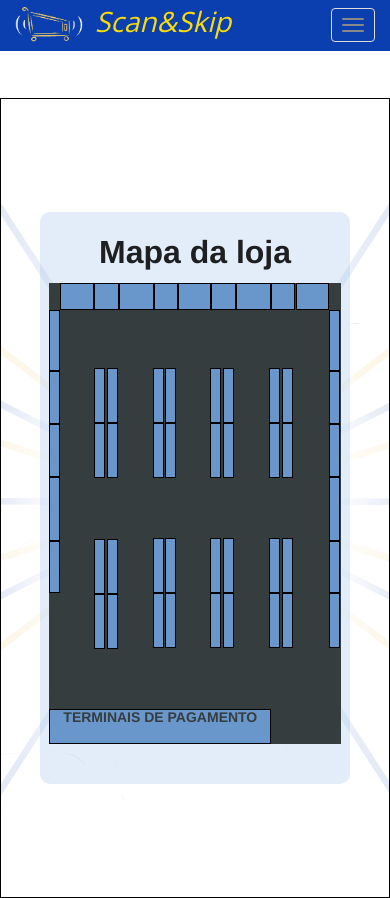
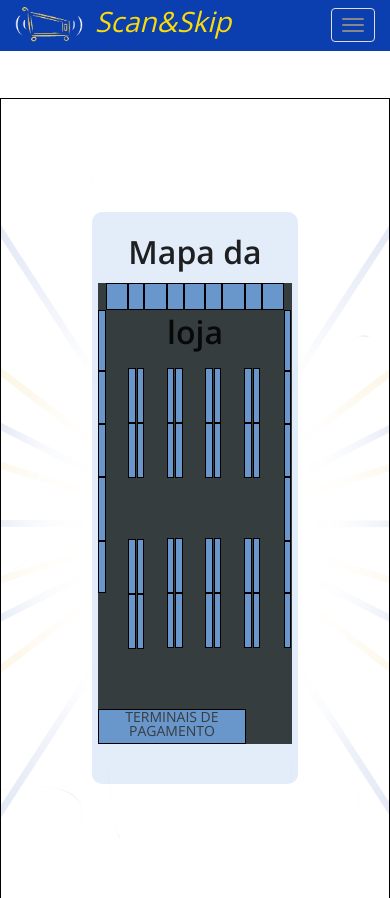
Before and after one commit to jhkersul/ScanSkip_Carrinho, a Django app: page /mapa in a window 390 px wide. Run offline with Django 3.2, Linux system fonts and the light colour scheme; parts of the project's set-up code (start-up, migrations or seed data) failed here and were passed over; some libraries are stand-ins or nearby versions.

Commit message:
Corrigindo link para o mapa no header e responsividade do mapa

```diff
--- a/carrinho/Templates/css/mapa.css
+++ b/carrinho/Templates/css/mapa.css
@@ -1,10 +1,23 @@
 body {
   background-color: rgb(255, 255, 255);
-  font: 800 1em/2.3 'Open Sans';
-  color: rgb(54, 61, 63);
+  font: 400 1em/2.5 'Open Sans';
+  color: rgba(0, 0, 0, 0.87);
 }
 
 .background {
+  z-index: -1;
+  position: fixed;
+  top: 0;
+  float: left;
+  width: 100%;
+  min-height: 100vh;
+  border: 1px double rgb(0, 0, 0);
+  background-image: url('images/Scan&Skip%20Background.png');
+  background-size: cover;
+  background-position: center center;
+}
+
+.principalMapa {
   position: absolute;
   top: 0;
   left: 0;
@@ -13,10 +26,6 @@
   width: 100%;
   height: 800px;
   margin: 0 auto;
-  border: 1px double rgb(0, 0, 0);
-  background: url('../images/Scan&Go.png') rgb(255, 255, 255);
-  background-size: cover;
-  background-position: center center;
 }
 
 .containerMapa {
--- a/carrinho/Templates/header---footer.html
+++ b/carrinho/Templates/header---footer.html
@@ -34,7 +34,7 @@
                 <ul class="nav navbar-nav navbar-right">
                     <li><a href="https://scan-skip-teste.herokuapp.com/sobre" class="botaoBarra">Como usar</a></li>
                     {% if request.session.logado %}
-                        <li><a href="https://scan-skip-teste.herokuapp.com/mapa" class="botaoBarra">Mapa</a></li>
+                        <li><a href="https://scan-skip-carrinho-teste.herokuapp.com/mapa" class="botaoBarra">Mapa</a></li>
                         <li><a href="https://scan-skip-carrinho-teste.herokuapp.com/" class="botaoBarra">Carrinho</a></li>
                         <li><a href="https://scan-skip-teste.herokuapp.com/perfil" class="botaoBarra">Minha Conta</a></li>
                         <li><a href="https://scan-skip-carrinho-teste.herokuapp.com/logout" class="botaoBarra">Logout</a></li>
--- a/carrinho/Templates/mapa.html
+++ b/carrinho/Templates/mapa.html
@@ -8,9 +8,6 @@
   <link href="http://fonts.googleapis.com/css?family=Open+Sans:800,600" rel="stylesheet" type="text/css">
   <link rel="stylesheet" href="{% static 'css/mapa-grid.css' %}">
   <link rel="stylesheet" href="{% static 'css/mapa.css' %}">
-  <link rel="stylesheet" href="https://maxcdn.bootstrapcdn.com/bootstrap/3.3.7/css/bootstrap.min.css" integrity="sha384-BVYiiSIFeK1dGmJRAkycuHAHRg32OmUcww7on3RYdg4Va+PmSTsz/K68vbdEjh4u" crossorigin="anonymous">
-  <script src="https://ajax.googleapis.com/ajax/libs/jquery/3.1.1/jquery.min.js"></script>
-  <script src="https://maxcdn.bootstrapcdn.com/bootstrap/3.3.7/js/bootstrap.min.js" integrity="sha384-Tc5IQib027qvyjSMfHjOMaLkfuWVxZxUPnCJA7l2mCWNIpG9mGCD8wGNIcPD7Txa" crossorigin="anonymous"></script>
   <script src="{% static 'js/jquery.matchHeight.js' %}"></script>
   <script src="{% static 'js/mustache.min.js' %}"></script>
 
@@ -18,7 +15,8 @@
   {% endblock %}
 
 {% block content %}
-  <div class="background">
+  <div class="background"></div>
+  <div class="principalMapa">
     <div class="containerMapa container-1">
       <p class="text text-1">Mapa da loja</p>
       <div class="containerMapa _containerMapa">
```
